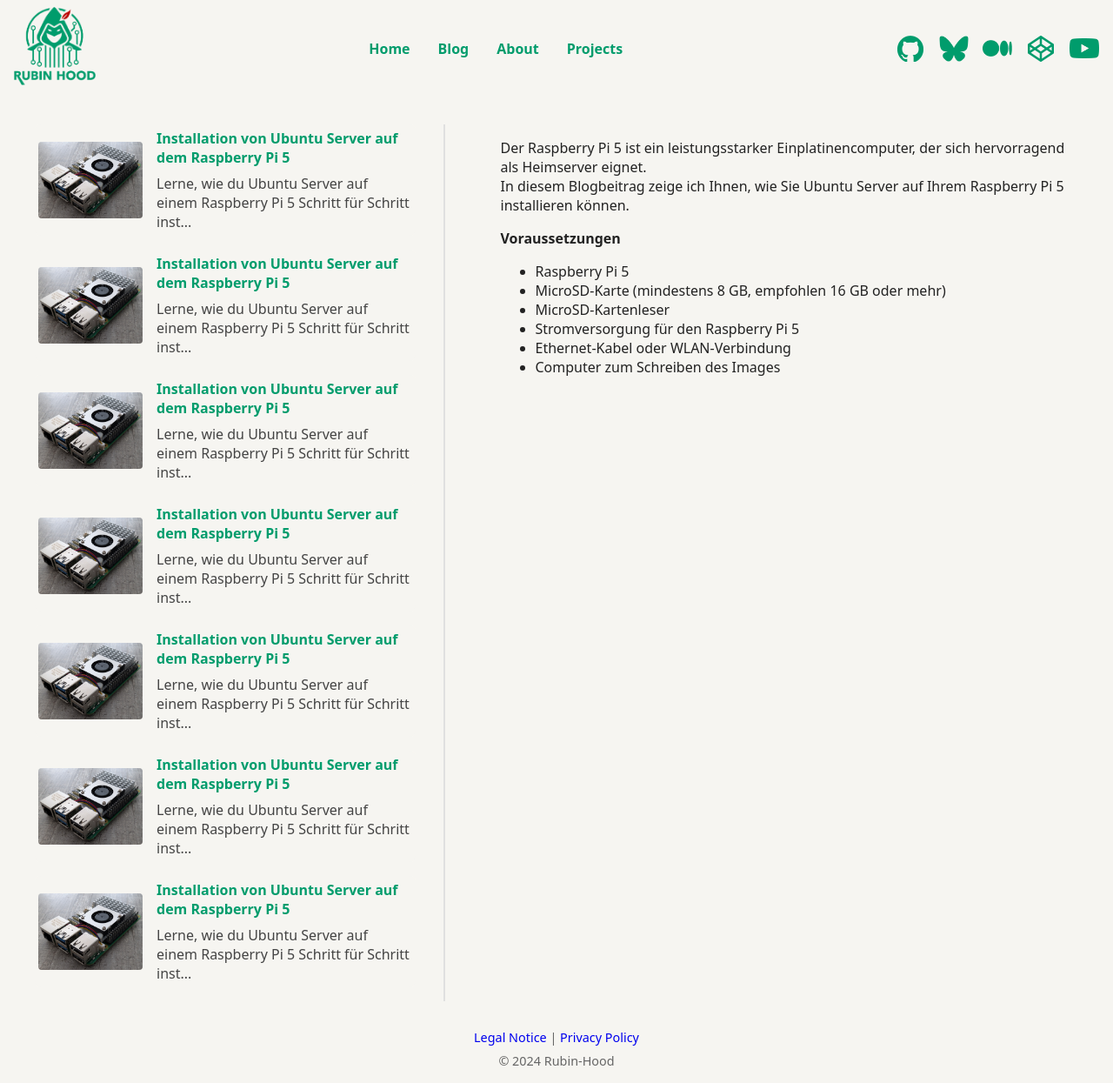
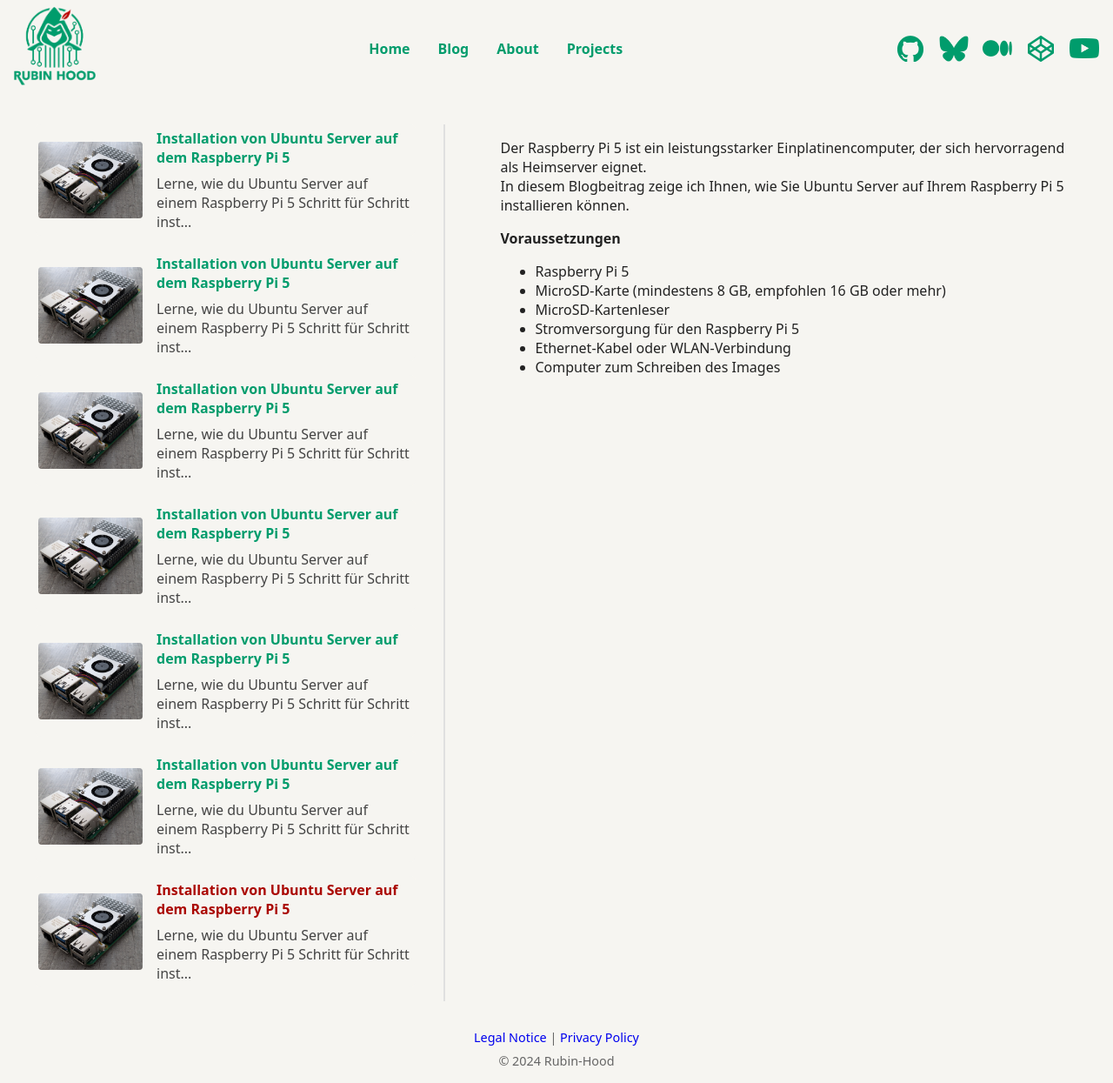
Before and after one commit to rubin-hood/rubinhood-blog, a Jekyll site: the page built from _posts/2024-06-01-beispiel.md, in a window 1280 px wide. Shown: the whole page at 87% size. Built offline with Jekyll 4.4.1, drawn with Linux system fonts in a browser that asks for light colours.

Commit message:
Update style.css

```diff
--- a/assets/css/style.css
+++ b/assets/css/style.css
@@ -220,10 +220,11 @@
   text-overflow: ellipsis;           /* "..." falls Text abgeschnitten wird */
 }
 
-/* Aktive Blogkarte (z.B. ausgewählt) */
-.blog-card.active { border-color: #009C6C; }        /* Rahmen wird grün */
-.blog-card.active .card-title { color: #AA0600; font-weight: bold; } /* Titel bleibt grün und fett */
-
+/* Aktiver Blogtitel in der Sidebar */
+.blog-sidebar .blog-card.active .card-title {
+  color: #AA0600 !important;    /* Dein Rot-Ton (wie in Navigation) */
+  font-weight: bold;            /* Extra fett */
+}
 
 /* =============================================================
    5. Blogpost-Layout: Zweispaltige Ansicht für Sidebar & Content
```
